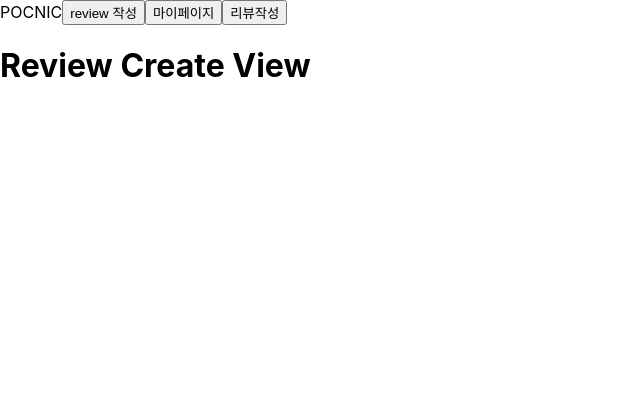
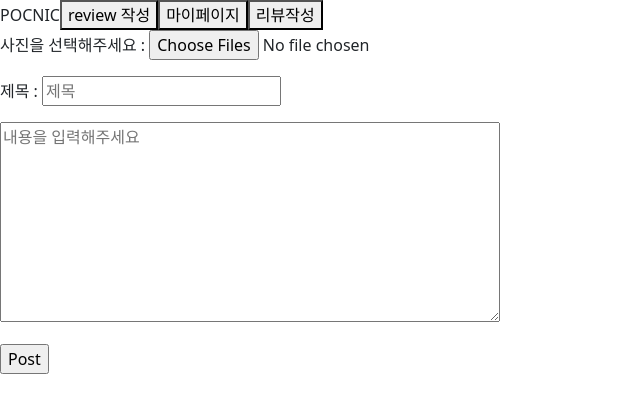
Before and after one commit to PARKJANGOH/pocnic, a React (Create React App) app: page /review/create in a window 1280 px wide. Shown: the top 412 px of the page, without its empty margins (0-640 px from the left). Built offline with nearby package versions, Linux system fonts and the light colour scheme.

Commit message:
add viewMultipleImage

```diff
--- a/package.json
+++ b/package.json
@@ -6,7 +6,10 @@
     "@testing-library/jest-dom": "^5.14.1",
     "@testing-library/react": "^11.2.7",
     "@testing-library/user-event": "^12.8.3",
+    "bootstrap": "^5.1.1",
+    "exif-js": "^2.3.0",
     "react": "^17.0.2",
+    "react-bootstrap": "^2.0.0-rc.0",
     "react-dom": "^17.0.2",
     "react-router-dom": "^5.3.0",
     "react-scripts": "4.0.3",
--- a/src/components/Example/index.js
+++ /dev/null
@@ -1,3 +0,0 @@
-export default function Example() {
-    return <div>example component</div>
-}
--- a/src/view/Main/index.js
+++ b/src/view/Main/index.js
@@ -1,7 +1,3 @@
-import Example from "../../components/Example";
-
 export default function MainView() {
-    return <div>
-        <Example />
-    </div>
+    return <div>main</div>
 }
--- a/src/view/Review/Create/index.js
+++ b/src/view/Review/Create/index.js
@@ -1,3 +1,185 @@
-export default function ReviewCreateView() {
-    return <h1>Review Create View</h1>
+import 'bootstrap/dist/css/bootstrap.min.css';
+import { Button } from "react-bootstrap";
+import React, { Component } from 'react';
+import EXIF from 'exif-js'
+
+class ReviewCreateView extends Component {
+    constructor(props) {
+        super(props);
+        this.state = {
+            file: null,
+            wtmX: null,
+            wtmY: null,
+        }
+    }
+
+    readMultipleImage(input) {
+        var viewMultipleImage = null;
+
+        if (input.files) {
+            console.log(input.filse);
+
+            const fileArr = Array.from(input.files);
+
+            // const $colDiv1 = document.createElement("div")
+            // const $colDiv2 = document.createElement("div")
+            // $colDiv1.classList.add("column")
+            // $colDiv2.classList.add("column")
+
+
+            viewMultipleImage = fileArr.forEach((file, index) => {
+                const reader = new FileReader()
+                var imgsrc = null;
+
+
+                reader.onload = e => {
+                    imgsrc = e.target.result;
+
+                    // $imgDiv.style.width = ($img.naturalWidth) * 0.2 + "px"
+                    // $imgDiv.style.height = ($img.naturalHeight) * 0.2 + "px"
+                }
+
+                console.log(file.name);
+
+                reader.readAsDataURL(file)
+
+                return (
+                    <div style={{}}>
+                        <img className="image" src={imgsrc}></img>
+                        <label className="image-label">{file.name}</label>
+                    </div>
+                );
+            })
+        }
+
+        return (
+            <div id="multipleImageContainer" >
+                {viewMultipleImage}
+            </div>
+        );
+    }
+
+    getEXIF(imageFile) {
+        this.setState({
+            file: imageFile,
+        })
+
+        var tags = null;
+        var _wtmX = null;
+        var _wtmY = null;
+
+        EXIF.getData(imageFile, () => {
+
+            tags = EXIF.getAllTags(imageFile);
+
+            var exifLong = tags.GPSLongitude;
+            var exifLat = tags.GPSLatitude;
+            var exifLongRef = tags.GPSLongitudeRef;
+            var exifLatRef = tags.GPSLatitudeRef;
+
+            var latitude = null;
+            var longitude = null;
+
+
+            if (exifLat != null && exifLong != null) {
+                if (exifLatRef === "S") {
+                    latitude = (exifLat[0] * -1) + (((exifLat[1] * -60) + (exifLat[2] * -1)) / 3600);
+                } else {
+                    latitude = exifLat[0] + (((exifLat[1] * 60) + exifLat[2]) / 3600);
+                }
+
+                if (exifLongRef === "W") {
+                    longitude = (exifLong[0] * -1) + (((exifLong[1] * -60) + (exifLong[2] * -1)) / 3600);
+                } else {
+                    longitude = exifLong[0] + (((exifLong[1] * 60) + exifLong[2]) / 3600);
+                }
+            } else {
+                // getMarkerMap();
+                console.log("exif에서 위도 경도 얻을 수 없음");
+            }
+
+
+            if (latitude != null && longitude != null) {
+                _wtmX = latitude;
+                _wtmY = longitude;
+                // makingMap(_wtmX, _wtmY, imageFile); // map 만드는 함수 호춤
+            }
+
+
+
+
+        });
+    }
+
+    render() {
+        return (
+            <div>
+                {/* 아래는 사진 EXIF 가져오기 위한 코드 두줄 */}
+                <script type="text/javascript" src="https://cdn.jsdelivr.net/npm/exif-js"></script>
+                <script src="vendors/exif-js/exif-js"></script>
+                <form onSubmit={function (e) {
+                    e.preventDefault(); // 기존 onSubmit 기능 prevent => 새로고침 안되도록!
+
+                    var date = new Date();
+                    var curDate = date.toLocaleString();
+                    var postData = {
+                        title: e.target.title.value,
+                        content: e.target.content.value,
+                        image: this.state.file,
+                        id: this.props.user.userId,
+                        posted_date: curDate,
+                        pw: this.props.user.userPw,
+                        lat: this.state.wtmX,
+                        lng: this.state.wtmY,
+                    }
+
+                    console.log("this image's lat and lng is", this.state.wtmX, this.state.wtmY);
+
+
+                    if (postData.title === "") {
+                        alert('제목을 입력하세요.')
+                    } else if (postData.content === "") {
+                        alert('내용을 입력해주세요.') // 나중에 내용 비어도 괜찮냐고 물어보는 confirm 띄우기
+                        // if(confirm){
+                        //     postDate.content="";
+                        // }
+                    } else if (postData.image === "") {
+                        alert('사진이 없습니다.')
+                    } else {
+                        this.props.onSubmit(postData);
+                        alert('Posted');
+                    }
+                }.bind(this)}>
+                    <p>
+                        사진을 선택해주세요 : <input type="file" id="image" name="image" accept="image/*" multiple onChange={function (e) {
+
+                            if (e.target.files) {
+                                this.readMultipleImage(e.target);
+                                this.getEXIF(e.target.files[0]);
+                            }
+                        }.bind(this)}></input>
+                    </p>
+                    <p>
+                        제목 : <input type="text" name="title" placeholder="제목"></input>
+                    </p>
+                    {/* <p>
+                        작성자 : <input type="text" name="id" placeholder="작성자명"></input>
+
+                        &nbsp; &nbsp; &nbsp; 비밀번호 : <input type="password" name="pw" placeholder="비밀번호"></input>
+                    </p> */}
+                    <p>
+                        <textarea style={{ width: '500px', height: '200px' }}
+                            name="content" placeholder="내용을 입력해주세요"></textarea>
+                    </p>
+                    <p>
+                        <input type="submit" value="Post"></input>
+                    </p>
+                </form>
+            </div>
+        );
+    }
+
+
 }
+
+export default ReviewCreateView;
```
Also changed, not shown: src/view/Review/Create/readMultipleImage.js (added, +17 -0 lines), 1 other file (tests, documents, lock files or other folders).
